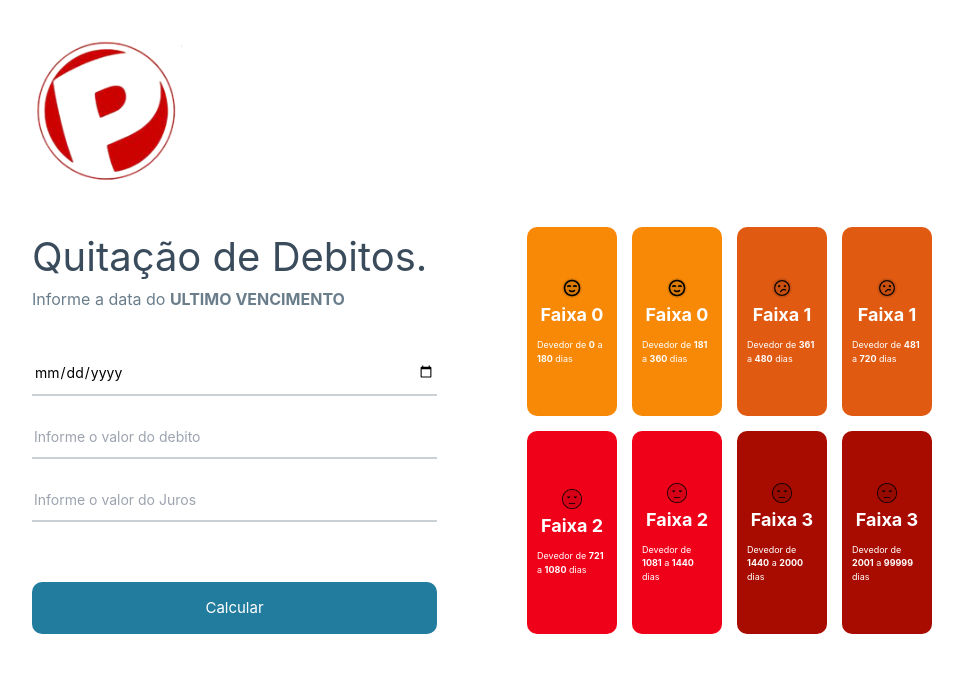
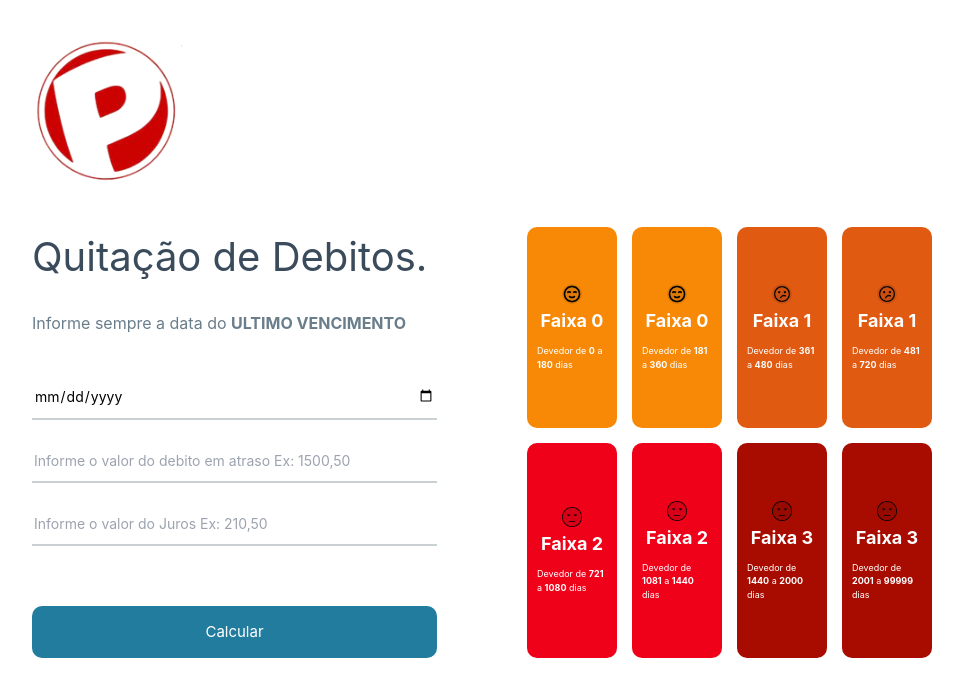
Before and after one commit to jonathasn15/Calculo-NP_Planeta, a React (Vite) app: page / in a window 1280 px wide. Shown: the top 696 px of the page, without its empty margins (158-1121 px from the left). Built offline with nearby package versions, Linux system fonts and the light colour scheme.

Commit message:
Update App.tsx

```diff
--- a/src/App.tsx
+++ b/src/App.tsx
@@ -37,8 +37,8 @@ const handleBackButton = () =>{
    <div className={styles.container}>
 
       <div className={styles.leftSide}>
-        <h1>Quitação de Debitos.</h1>
-        <p>Informe a data do <strong>ULTIMO VENCIMENTO</strong></p>
+        <h1>Quitação de Debitos.</h1><br/>
+        <p>Informe sempre a data do <strong>ULTIMO VENCIMENTO</strong></p>
         <input
         type="date"
         placeholder="Informe a data do ultimo vencimento"
@@ -48,14 +48,14 @@ const handleBackButton = () =>{
          />
          <input
         type="number"
-        placeholder="Informe o valor do debito"
+        placeholder="Informe o valor do debito em atraso Ex: 1500,50"
         value={valorField > 0 ? valorField : ''}
         onChange={e => setValorField(parseFloat(e.target.value))}
         disabled={toShow ? true : false}
          />
           <input
         type="number"
-        placeholder="Informe o valor do Juros"
+        placeholder="Informe o valor do Juros Ex: 210,50"
         value={jurosField > 0 ? jurosField : ''}
         onChange={e => setJurosField(parseFloat(e.target.value))}
         disabled={toShow ? true : false}
```
